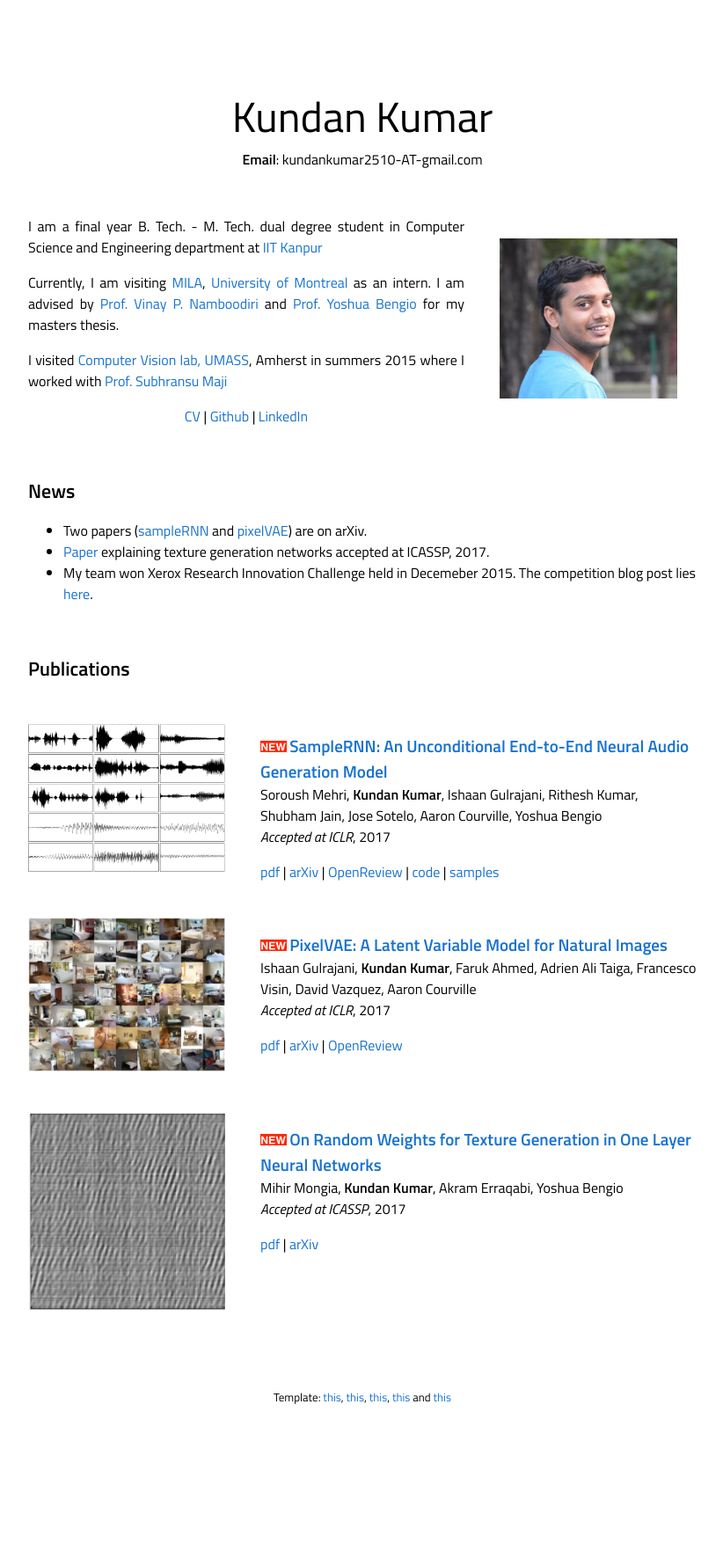
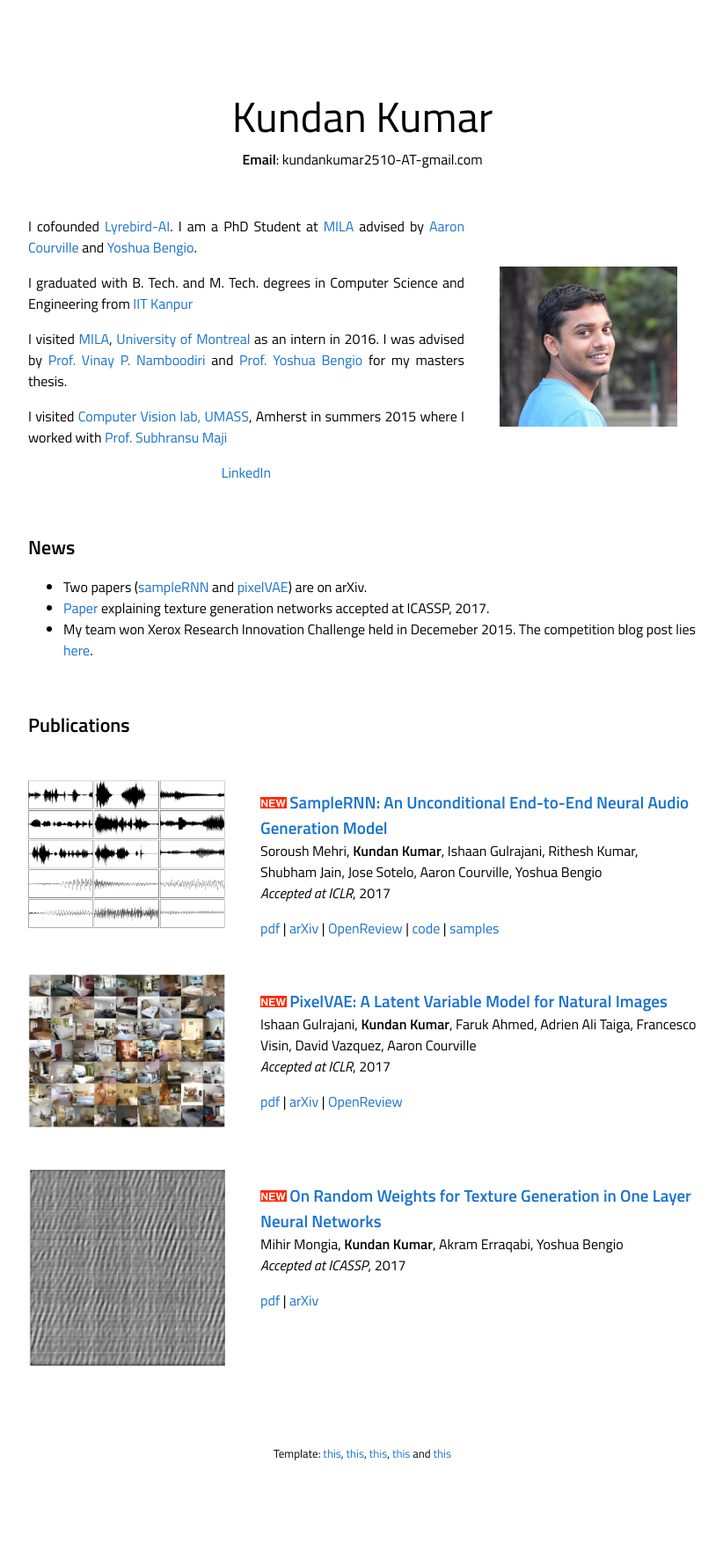
Before and after one commit to kundan2510/kundan2510.github.io, a Jekyll site: the page built from index.html, in a window 1280 px wide. Shown: the whole page at 88% size, without its empty margins (228-1050 px from the left). Built offline with Jekyll 4.4.1, drawn with Linux system fonts in a browser that asks for light colours; before the commit the page ends 1715 px from its top, so only the background shows below that.

Commit message:
Update index.html

```diff
--- a/index.html
+++ b/index.html
@@ -31,10 +31,11 @@ title: Kundan Kumar
 
   			<tbody><tr>
     			<td width="67%" valign="middle" align="justify">
-				<p>I am a final year B. Tech. - M. Tech. dual degree student in Computer Science and Engineering department at
+				<p> I cofounded <a href="https://lyrebird.ai">Lyrebird-AI</a>. I am a PhD Student at <a href="https://mila.umontreal.ca/en/">MILA</a> advised by <a href="https://aaroncourville.wordpress.com/">Aaron Courville</a> and <a href="http://www.iro.umontreal.ca/~bengioy/yoshua_en/index.html">Yoshua Bengio</a>.
+				<p> I graduated with B. Tech. and M. Tech. degrees in Computer Science and Engineering from
 					<a href="http://www.cse.iitk.ac.in/">IIT Kanpur</a>
-				<p>Currently, I am visiting <a href="https://mila.umontreal.ca/en/">MILA</a>,
-				<a href="http://www.umontreal.ca/english/">University of Montreal</a> as an intern. I am
+				<p>I visited <a href="https://mila.umontreal.ca/en/">MILA</a>,
+				<a href="http://www.umontreal.ca/english/">University of Montreal</a> as an intern in 2016. I was
 					advised by <a href="http://www.cse.iitk.ac.in/users/vinaypn/">Prof. Vinay P. Namboodiri</a> and <a href="http://www.iro.umontreal.ca/~bengioy/yoshua_en/index.html">
 					Prof. Yoshua Bengio </a> for my masters thesis. </p>
 
@@ -43,7 +44,6 @@ title: Kundan Kumar
 					<a href="http://people.cs.umass.edu/~smaji/">Prof. Subhransu Maji</a></p>
 
 				<p align="center">
-					<a href="CV.pdf">CV</a> | <a href="https://github.com/kundan2510">Github</a> |
 					<a href="https://www.linkedin.com/in/kundan2510"> LinkedIn </a>
 				</p>
     			</td>
```
